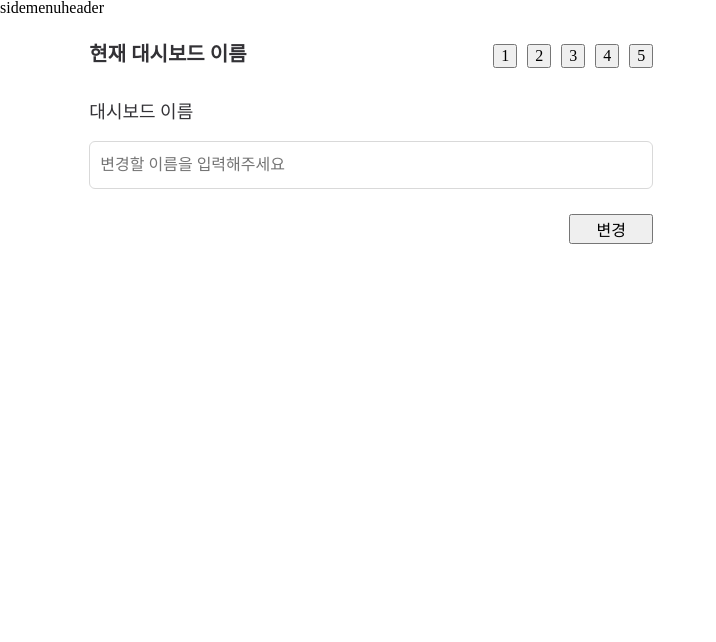
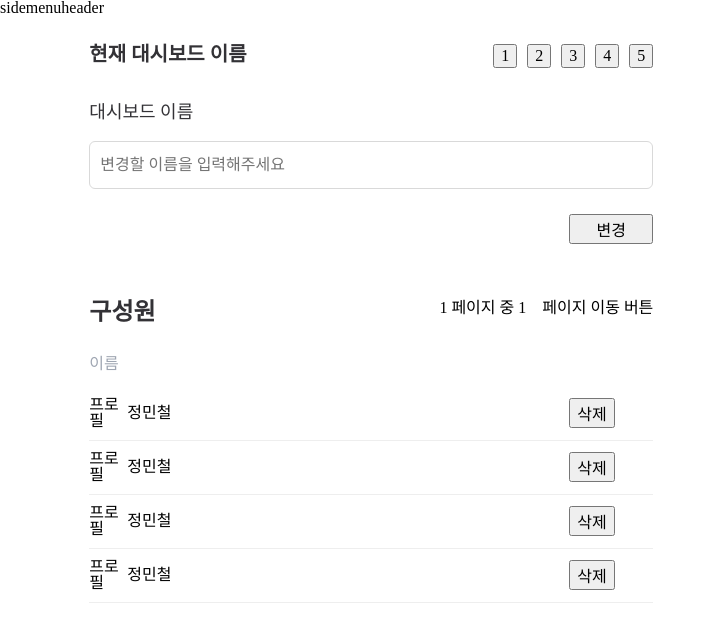
Before and after one commit to eunji-0623/Taskify, a React (Vite) app: page /dashboard/1/edit in a window 1280 px wide. Shown: the top 642 px of the page, without its empty margins (0-716 px from the left). Built offline with nearby package versions, Linux system fonts and the light colour scheme; a web font is replaced by a local one.

Commit message:
Feat: 멤버 편집을 위한 MemberEdit 컴포넌트 제작

```diff
--- /dev/null
+++ b/src/pages/dashboardEdit/MemberEdit/Member.tsx
@@ -0,0 +1,18 @@
+import styles from './MemberEdit.module.scss';
+
+/*  각각의 멤버 정보입니다
+    프로필 이미지, 이름, 삭제버튼으로 구성되어 있습니다 */
+
+function Member() {
+  return (
+    <tr className={styles.table_row}>
+      <td className={styles.profile}>프로필</td>
+      <td className={styles.name}>정민철</td>
+      <td className={styles.removeButton}>
+        <button type="button">삭제</button>
+      </td>
+    </tr>
+  );
+}
+
+export default Member;
--- /dev/null
+++ b/src/pages/dashboardEdit/MemberEdit/MemberEdit.module.scss
@@ -0,0 +1,52 @@
+@use '/src/styles/global.scss' as colors;
+
+.container {
+  width: 620px;
+  height: 404px;
+  padding: 28px;
+  display: flex;
+  flex-direction: column;
+  gap: 32px;
+}
+
+.header {
+  display: flex;
+  justify-content: space-between;
+
+  .title {
+    color: colors.$black_333236;
+    font-size: 24px;
+    font-weight: 700;
+  }
+
+  .pagination {
+    display: flex;
+    gap: 16px;
+  }
+}
+
+.table_head {
+  color: colors.$gray_9FA6B2;
+  height: 30px;
+}
+
+.table_row {
+  width: 564px;
+  height: 54px;
+  border-bottom: 1px solid colors.$gray_EEEEEE;
+
+  td {
+    vertical-align: middle;
+  }
+
+  .profile {
+    width: 38px;
+    height: 38px;
+    margin-right: 12px;
+  }
+
+  .removeButton {
+    width: 84px;
+    height: 32px;
+  }
+}
--- /dev/null
+++ b/src/pages/dashboardEdit/MemberEdit/MemberEdit.tsx
@@ -0,0 +1,36 @@
+import Member from './Member';
+import styles from './MemberEdit.module.scss';
+
+/*  대시보드 수정 페이지 중
+    구성원 편집을 위한 부분입니다
+    - 페이지네이션을 위한 부분과
+    - 멤버 목록을 보여주는 table로 구성됩니다  */
+
+function MemberEdit() {
+  return (
+    <div className={styles.container}>
+      <div className={styles.header}>
+        <h2 className={styles.title}>구성원</h2>
+        <div className={styles.pagination}>
+          <p>1 페이지 중 1</p>
+          <div>페이지 이동 버튼</div>
+        </div>
+      </div>
+      <table>
+        <thead className={styles.table_head}>
+          <tr>
+            <td>이름</td>
+          </tr>
+        </thead>
+        <tbody>
+          <Member />
+          <Member />
+          <Member />
+          <Member />
+        </tbody>
+      </table>
+    </div>
+  );
+}
+
+export default MemberEdit;
--- a/src/pages/dashboardEdit/NameEdit/NameEdit.tsx
+++ b/src/pages/dashboardEdit/NameEdit/NameEdit.tsx
@@ -9,11 +9,11 @@ function Info() {
       <div className={styles.present}>
         <h3 className={styles.name}>현재 대시보드 이름</h3>
         <div className={styles.chips}>
-          <button>1</button>
-          <button>2</button>
-          <button>3</button>
-          <button>4</button>
-          <button>5</button>
+          <button type="button">1</button>
+          <button type="button">2</button>
+          <button type="button">3</button>
+          <button type="button">4</button>
+          <button type="button">5</button>
         </div>
       </div>
       <div className={styles.new}>
@@ -22,7 +22,9 @@ function Info() {
           className={styles.newNameInput}
           placeholder="변경할 이름을 입력해주세요"
         />
-        <button className={styles.submitButton}>변경</button>
+        <button className={styles.submitButton} type="button">
+          변경
+        </button>
       </div>
     </div>
   );
--- a/src/pages/dashboardEdit/index.tsx
+++ b/src/pages/dashboardEdit/index.tsx
@@ -1,3 +1,4 @@
+import MemberEdit from './MemberEdit/MemberEdit';
 import NameEdit from './NameEdit/NameEdit';
 import styles from './index.module.scss';
 
@@ -12,6 +13,7 @@ function MyDashboard() {
         <div>header</div>
         <div>
           <NameEdit />
+          <MemberEdit />
         </div>
       </div>
     </div>
```
